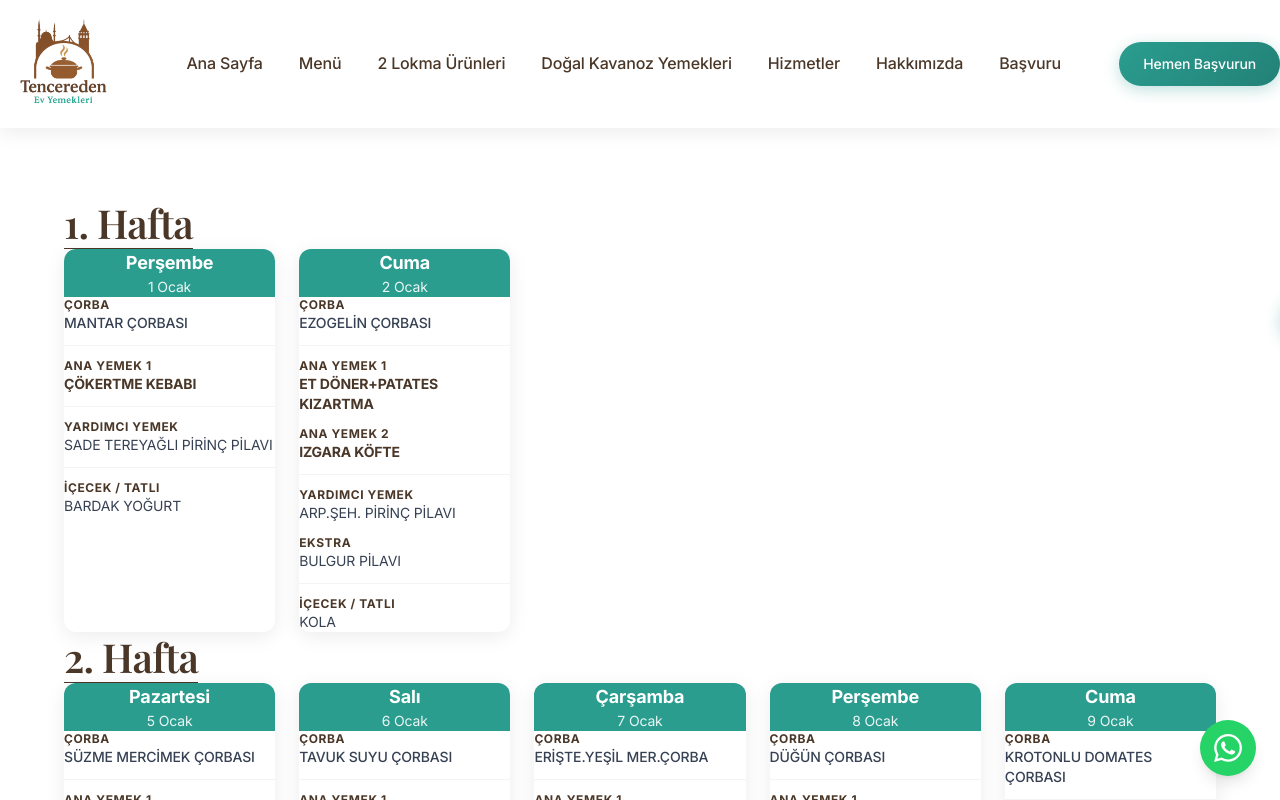
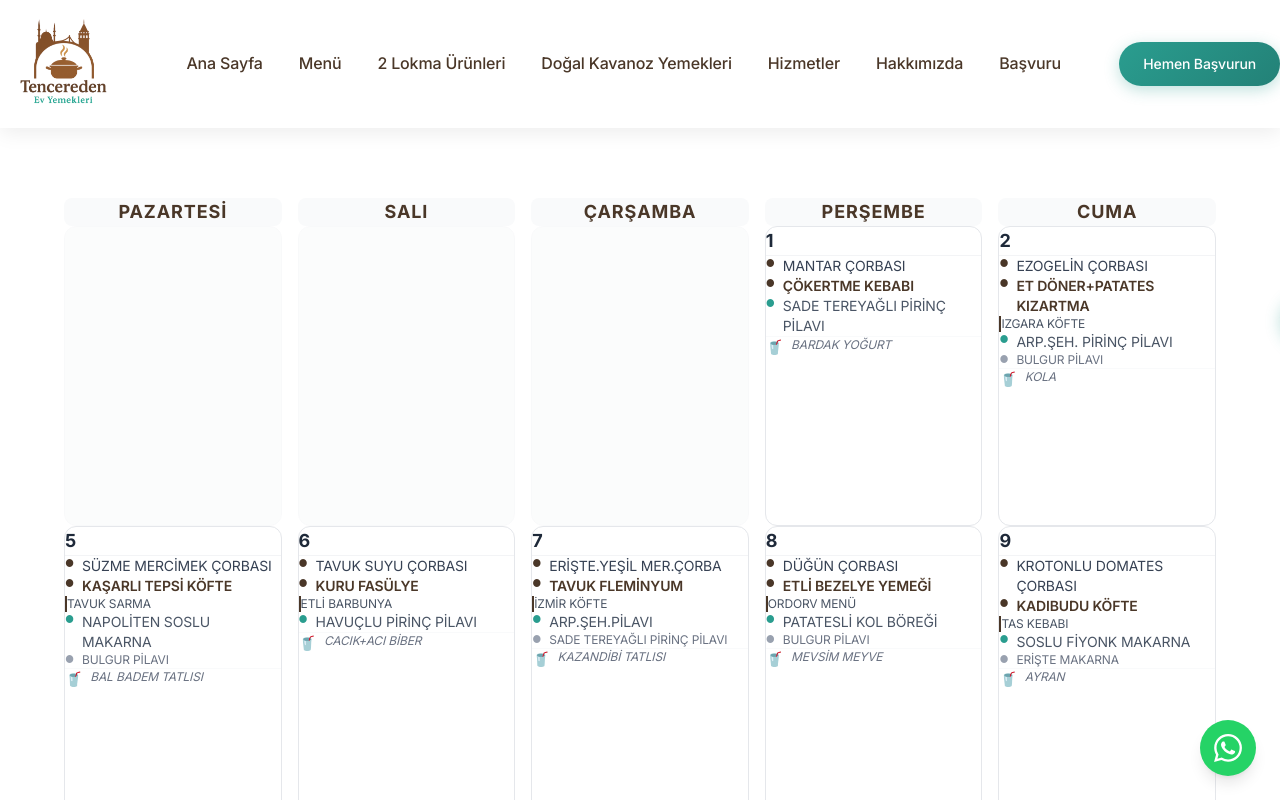
Before and after one commit to tenceredenevyemekleri-hub/tencereden-website, a Next.js app: page /menu in a window 1280 px wide. Shown: the top 800 px of the page. Built offline with nearby package versions, Linux system fonts and the light colour scheme.

Commit message:
Refactor Menu Calendar to 5-column grid layout

```diff
--- a/src/app/menu/page.tsx
+++ b/src/app/menu/page.tsx
@@ -7,16 +7,7 @@ export const metadata: Metadata = {
     description: 'Her ay değişen, taze malzemelerle hazırlanan ev yemeği menümüz. Günlük yemek servisi ve aylık abonelik paketleri.',
 };
 
-// New TypeScript interfaces matching the parsed Excel data
-interface DayMeals {
-    soup: string;
-    mainDish: string;
-    secondDish: string;
-    side: string;
-    extra: string;
-    calories: string; // The excel had this as text in the last column
-}
-
+// Intefaces for new menu structure
 interface DayMenu {
     date: string;
     day: string;
@@ -25,7 +16,7 @@ interface DayMenu {
     secondDish: string;
     side: string;
     extra: string;
-    calories: string; // Using as 'Yan Ürün/İçecek' based on data
+    calories: string;
 }
 
 interface Week {
@@ -41,6 +32,9 @@ interface Month {
 export default function MenuPage() {
     const { months } = menuData as { months: Month[] };
     const currentMonth = months[0];
+
+    // Days of week for column headers and mapping
+    const weekDays = ['Pazartesi', 'Salı', 'Çarşamba', 'Perşembe', 'Cuma'];
 
     // Get today's date for highlighting
     const today = new Date().toISOString().split('T')[0];
@@ -66,80 +60,151 @@ export default function MenuPage() {
                 </div>
             </section>
 
-            {/* Monthly Menu Calendar */}
-            <section className="section bg-white">
-                <div className="container mx-auto">
+            {/* Monthly Menu Grid */}
+            <section className="section bg-white pt-8">
+                <div className="container mx-auto px-4">
+                    {/* Desktop Calendar View (Hidden on Mobile) */}
+                    <div className="hidden md:block">
+                        {/* Days Header */}
+                        <div className="grid grid-cols-5 gap-4 mb-4">
+                            {weekDays.map((day) => (
+                                <div key={day} className="text-center font-bold text-brand-brown-dark text-lg py-2 uppercase tracking-wider bg-gray-50 rounded-lg">
+                                    {day}
+                                </div>
+                            ))}
+                        </div>
+
+                        {/* Weeks Grid */}
+                        <div className="space-y-4">
                             {currentMonth.weeks.map((week) => (
-                        <div key={week.week} className="mb-16 last:mb-0">
-                            <h2 className="font-serif text-2xl font-bold text-brand-brown-dark mb-6 border-b pb-2 border-brand-teal inline-block">
-                                {week.week}. Hafta
-                            </h2>
-
-                            <div className="grid grid-cols-1 md:grid-cols-2 lg:grid-cols-3 xl:grid-cols-5 gap-6">
-                                {week.days.map((day, idx) => {
-                                    const isToday = day.date === today;
+                                <div key={week.week} className="grid grid-cols-5 gap-4">
+                                    {weekDays.map((dayName) => {
+                                        // Find if this day exists in the current week's data
+                                        const dayData = week.days.find(d => d.day === dayName);
+                                        const isToday = dayData?.date === today;
 
                                         return (
                                             <div
-                                            key={idx}
-                                            className={`rounded-xl overflow-hidden shadow-soft transition-all duration-300 hover:shadow-lg flex flex-col h-full ${isToday ? 'ring-2 ring-brand-orange transform scale-105' : 'bg-white'}`}
+                                                key={`${week.week}-${dayName}`}
+                                                className={`
+                                                    min-h-[300px] rounded-xl border p-4 transition-all duration-300
+                                                    ${dayData
+                                                        ? 'bg-white border-gray-200 hover:shadow-lg hover:border-brand-teal/30'
+                                                        : 'bg-gray-50 border-gray-100 opacity-50'
+                                                    }
+                                                    ${isToday ? 'ring-2 ring-brand-orange shadow-md' : ''}
+                                                `}
                                             >
-                                            {/* Header */}
-                                            <div className={`p-4 text-center ${isToday ? 'bg-brand-orange text-white' : 'bg-brand-teal text-white'}`}>
-                                                <div className="font-bold text-lg">{day.day}</div>
-                                                <div className="text-sm opacity-90">{formatDate(day.date)}</div>
-                                                {isToday && <div className="text-xs mt-1 font-bold bg-white text-brand-orange inline-block px-2 py-0.5 rounded-full">BUGÜN</div>}
+                                                {dayData && (
+                                                    <div className="h-full flex flex-col">
+                                                        {/* Date Header */}
+                                                        <div className="flex justify-between items-start mb-4 border-b border-gray-100 pb-2">
+                                                            <span className="font-bold text-lg text-gray-800">
+                                                                {new Date(dayData.date).getDate()}
+                                                            </span>
+                                                            <div className="text-right">
+                                                                {isToday && (
+                                                                    <span className="bg-brand-orange text-white text-[10px] font-bold px-2 py-0.5 rounded-full block mb-1">
+                                                                        BUGÜN
+                                                                    </span>
+                                                                )}
+                                                            </div>
                                                         </div>
 
-                                            {/* Body */}
-                                            <div className="p-4 flex-grow flex flex-col gap-3 text-sm">
-                                                {/* Soup */}
-                                                <div className="flex flex-col">
-                                                    <span className="text-brand-orange font-bold text-xs uppercase tracking-wider mb-1">Çorba</span>
-                                                    <span className="text-gray-700 font-medium">{day.soup || '-'}</span>
+                                                        {/* Menu Items List */}
+                                                        <div className="space-y-2 text-sm flex-grow">
+                                                            {dayData.soup && (
+                                                                <div className="flex items-start gap-2">
+                                                                    <span className="text-brand-orange mt-1 text-[10px]">●</span>
+                                                                    <span className="text-gray-700">{dayData.soup}</span>
+                                                                </div>
+                                                            )}
+                                                            {dayData.mainDish && (
+                                                                <div className="flex items-start gap-2">
+                                                                    <span className="text-brand-brown-dark font-bold mt-1 text-[10px]">●</span>
+                                                                    <span className="text-brand-brown-dark font-semibold">{dayData.mainDish}</span>
+                                                                </div>
+                                                            )}
+                                                            {dayData.secondDish && (
+                                                                <div className="flex items-start gap-2 pl-2 border-l-2 border-brand-teal/20 ml-1">
+                                                                    <span className="text-gray-600 text-xs">{dayData.secondDish}</span>
+                                                                </div>
+                                                            )}
+                                                            {dayData.side && (
+                                                                <div className="flex items-start gap-2">
+                                                                    <span className="text-brand-teal mt-1 text-[10px]">●</span>
+                                                                    <span className="text-gray-600">{dayData.side}</span>
+                                                                </div>
+                                                            )}
+                                                            {dayData.extra && (
+                                                                <div className="flex items-start gap-2">
+                                                                    <span className="text-gray-400 mt-1 text-[10px]">●</span>
+                                                                    <span className="text-gray-500 text-xs">{dayData.extra}</span>
+                                                                </div>
+                                                            )}
+                                                            {dayData.calories && (
+                                                                <div className="flex items-start gap-2 mt-2 pt-2 border-t border-gray-50">
+                                                                    <span className="text-gray-400 mt-1">🥤</span>
+                                                                    <span className="text-gray-500 text-xs italic">{dayData.calories}</span>
+                                                                </div>
+                                                            )}
+                                                        </div>
+                                                    </div>
+                                                )}
+                                            </div>
+                                        );
+                                    })}
+                                </div>
+                            ))}
+                        </div>
                     </div>
 
-                                                <div className="border-t border-gray-100 my-1"></div>
-
-                                                {/* Main Dish 1 */}
-                                                <div className="flex flex-col">
-                                                    <span className="text-brand-orange font-bold text-xs uppercase tracking-wider mb-1">Ana Yemek 1</span>
-                                                    <span className="text-brand-brown-dark font-bold">{day.mainDish || '-'}</span>
+                    {/* Mobile View (Card Stack) */}
+                    <div className="md:hidden space-y-8">
+                        {currentMonth.weeks.map((week) => (
+                            <div key={week.week}>
+                                <h3 className="font-serif text-xl font-bold text-brand-brown-dark mb-4 pl-2 border-l-4 border-brand-teal">
+                                    {week.week}. Hafta
+                                </h3>
+                                <div className="space-y-4">
+                                    {week.days.map((day, idx) => {
+                                        const isToday = day.date === today;
+                                        return (
+                                            <div key={idx} className={`rounded-xl overflow-hidden shadow-soft ${isToday ? 'ring-2 ring-brand-orange' : 'bg-white'}`}>
+                                                <div className={`p-4 ${isToday ? 'bg-brand-orange text-white' : 'bg-brand-teal text-white'} flex justify-between items-center`}>
+                                                    <div>
+                                                        <span className="font-bold block text-lg">{day.day}</span>
+                                                        <span className="text-sm opacity-90">{formatDate(day.date)}</span>
                                                     </div>
-
-                                                {/* Main Dish 2 */}
-                                                {day.secondDish && (
-                                                    <div className="flex flex-col">
-                                                        <span className="text-brand-orange font-bold text-xs uppercase tracking-wider mb-1">Ana Yemek 2</span>
-                                                        <span className="text-brand-brown-dark font-bold">{day.secondDish}</span>
+                                                    {isToday && <span className="bg-white text-brand-orange text-xs font-bold px-3 py-1 rounded-full">BUGÜN</span>}
+                                                </div>
+                                                <div className="p-4 space-y-3">
+                                                    <div>
+                                                        <span className="text-xs font-bold text-gray-400 uppercase tracking-wider block mb-1">Başlangıç</span>
+                                                        <p className="text-gray-800">{day.soup}</p>
+                                                    </div>
+                                                    <div>
+                                                        <span className="text-xs font-bold text-brand-orange uppercase tracking-wider block mb-1">Ana Yemek</span>
+                                                        <p className="font-bold text-brand-brown-dark text-lg">{day.mainDish}</p>
+                                                        {day.secondDish && <p className="text-gray-500 text-sm mt-1">veya {day.secondDish}</p>}
+                                                    </div>
+                                                    <div className="grid grid-cols-2 gap-4">
+                                                        <div>
+                                                            <span className="text-xs font-bold text-gray-400 uppercase tracking-wider block mb-1">Yardımcı</span>
+                                                            <p className="text-gray-700">{day.side}</p>
+                                                        </div>
+                                                        {day.extra && (
+                                                            <div>
+                                                                <span className="text-xs font-bold text-gray-400 uppercase tracking-wider block mb-1">Ekstra</span>
+                                                                <p className="text-gray-700">{day.extra}</p>
                                                             </div>
                                                         )}
-
-                                                <div className="border-t border-gray-100 my-1"></div>
-
-                                                {/* Side */}
-                                                <div className="flex flex-col">
-                                                    <span className="text-brand-orange font-bold text-xs uppercase tracking-wider mb-1">Yardımcı Yemek</span>
-                                                    <span className="text-gray-700">{day.side || '-'}</span>
                                                     </div>
-
-                                                {/* Extra */}
-                                                {day.extra && (
-                                                    <div className="flex flex-col">
-                                                        <span className="text-brand-orange font-bold text-xs uppercase tracking-wider mb-1">Ekstra</span>
-                                                        <span className="text-gray-700">{day.extra}</span>
+                                                    {day.calories && (
+                                                        <div className="pt-3 border-t border-gray-100 flex items-center gap-2">
+                                                            <span className="text-xs font-bold text-gray-400 uppercase">İçecek/Tatlı:</span>
+                                                            <span className="text-gray-600 font-medium">{day.calories}</span>
                                                         </div>
-                                                )}
-
-                                                {/* Beverage/Dessert (mapped from calories column) */}
-                                                {day.calories && (
-                                                    <>
-                                                        <div className="border-t border-gray-100 my-1"></div>
-                                                        <div className="flex flex-col">
-                                                            <span className="text-brand-orange font-bold text-xs uppercase tracking-wider mb-1">İçecek / Tatlı</span>
-                                                            <span className="text-gray-700">{day.calories}</span>
-                                                        </div>
-                                                    </>
                                                     )}
                                                 </div>
                                             </div>
@@ -148,6 +213,7 @@ export default function MenuPage() {
                                 </div>
                             </div>
                         ))}
+                    </div>
                 </div>
             </section>
 
```
Lines whose indentation alone changed are shown as unchanged.
